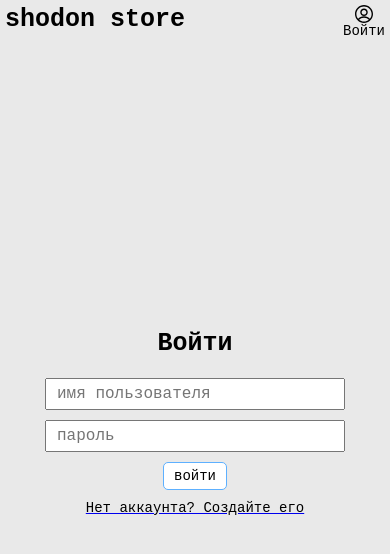
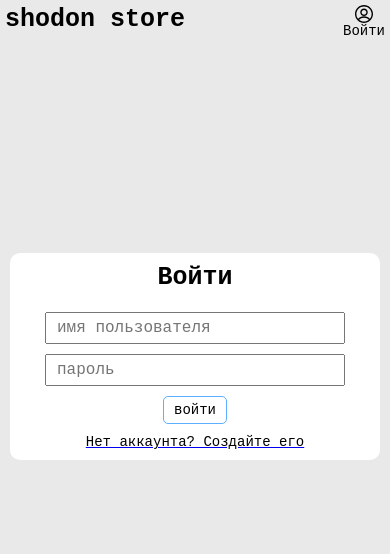
Before and after one commit to shodon2007/store-frontend, a React (Vite) app: page /login in a window 390 px wide. Shown: the top 554 px of the page. Built offline with nearby package versions, Linux system fonts and the light colour scheme.

Commit message:
updated styles

```diff
--- a/src/components/ProductList/ProductItem.tsx
+++ b/src/components/ProductList/ProductItem.tsx
@@ -12,6 +12,7 @@ import MyPrice from "../UI/price/MyPrice";
 import { URL } from "../../consts/consts";
 
 const ProductItem: FC<Props> = memo(({ item }) => {
+    console.log(item);
     return (
         <Link key={item.id} className={classes.item} to={`${item.id}`}>
             <img
@@ -19,10 +20,8 @@ const ProductItem: FC<Props> = memo(({ item }) => {
                 src={`${URL}/${item.img}`}
                 alt="product-img"
             />
-            <div className={classes.bottom}>
-                <MyText>{item.name}</MyText>
-                <MyPrice>{item.price} рублей</MyPrice>
-            </div>
+            <MyText>{`${item.name}`}</MyText>
+            <MyPrice>{item.price} ₽</MyPrice>
         </Link>
     );
 });
--- a/src/components/ProductList/ProductList.module.scss
+++ b/src/components/ProductList/ProductList.module.scss
@@ -7,13 +7,11 @@
 }
 
 .item {
-    display: flex;
-    justify-content: top;
-    text-align: left;
-    align-items: left;
-    gap: 10px;
+    display: grid;
+    grid-template-columns: 250px 1fr max-content;
     padding: 20px 30px;
     border-radius: 10px;
+    gap: 10px;
     font-size: 16px;
     color: black;
     text-decoration: none;
@@ -21,20 +19,19 @@
     transition: all 0.3s;
 }
 
+.item:hover * {
+    transition: all 0.3s;
+    color: $bgAll;
+}
+
 .img {
-    max-height: 200px;
-    max-width: fit-content;
+    max-width: 100%;
 }
 
 .bottom {
     display: flex;
     flex-direction: column;
     flex: 1 1 auto;
-}
-
-.item:hover div * {
-    transition: all 0.3s;
-    color: $bgAll;
 }
 
 @media (max-width: 1200px) {
@@ -46,8 +43,14 @@
     }
 }
 
-@media (max-width: 500px) {
-    .img {
-        max-width: 150px;
+@media (max-width: 700px) {
+    .list {
+        grid-template-columns: repeat(2, 1fr);
+    }
+    .item {
+        height: 100%;
+        grid-template-columns: 1fr;
+        grid-template-rows: 1fr max-content max-content;
+        gap: 5px;
     }
 }
--- a/src/consts/consts.ts
+++ b/src/consts/consts.ts
@@ -1,2 +1,2 @@
-export const URL: string = 'https://15f3e04d9857.vps.myjino.ru';
-// export const URL: string = 'http://localhost:8080';
+// export const URL: string = 'https://15f3e04d9857.vps.myjino.ru';
+export const URL: string = 'http://localhost:8080';
--- a/src/pages/Auth/Auth.module.scss
+++ b/src/pages/Auth/Auth.module.scss
@@ -1,8 +1,12 @@
 .auth {
+    background-color: #fff;
+    border-radius: 10px;
+    padding: 20px 30px;
     position: absolute;
+    height: max-content;
+    right: 0;
     left: 0;
-    right: 0;
-    top: 0;
+    top: 30%;
     bottom: 0;
     flex: 1 1 auto;
     display: flex;
@@ -23,3 +27,10 @@
     width: 100%;
     align-items: center;
 }
+
+@media (max-width: 500px) {
+    .auth {
+        margin: 0 10px;
+        padding: 10px 20px;
+    }
+}
--- a/src/types/product.ts
+++ b/src/types/product.ts
@@ -16,6 +16,7 @@ export interface IProduct {
     type_id: number;
     img: string;
     type: string;
+    brand: string;
     attributes?: IAttributes[];
 }
 
```
